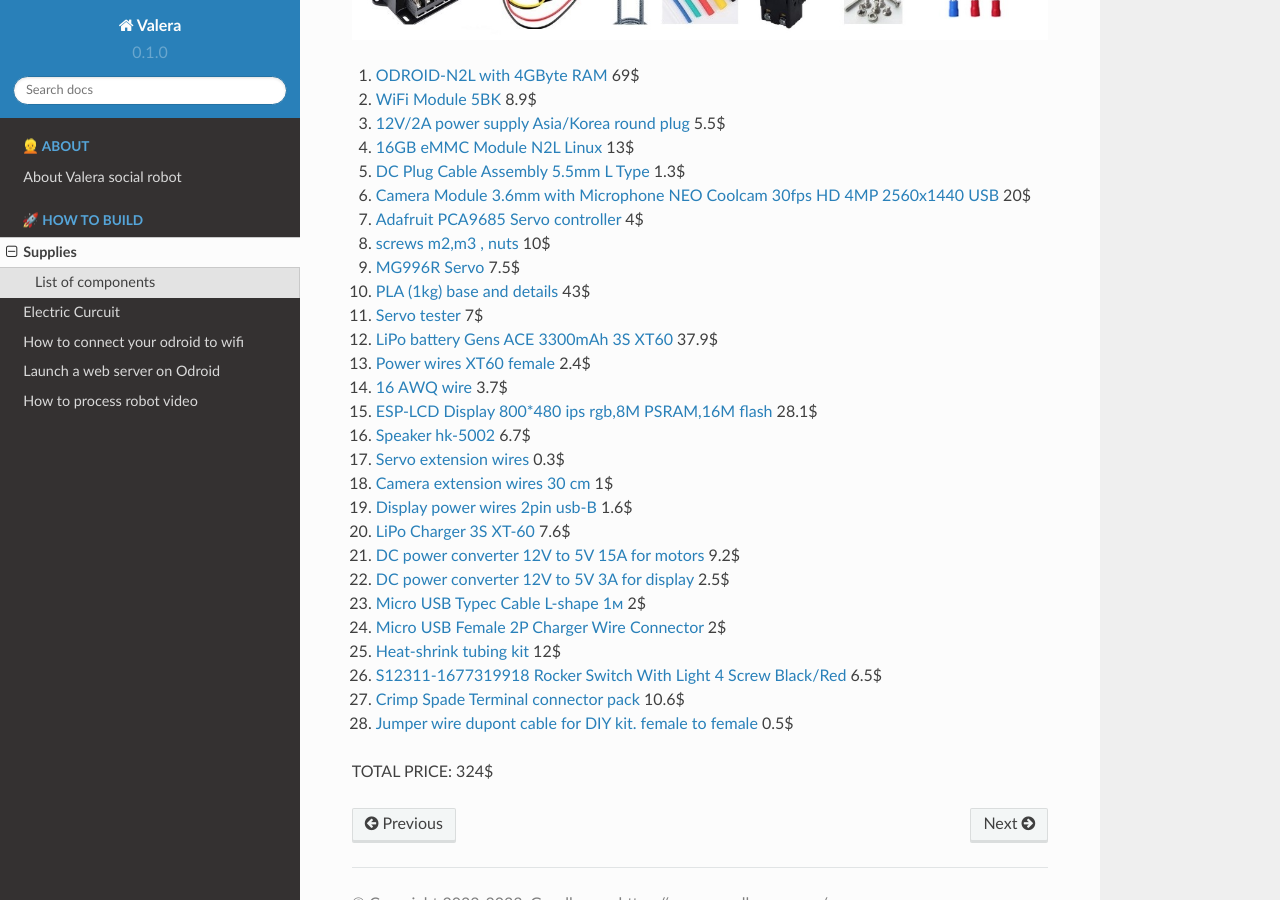
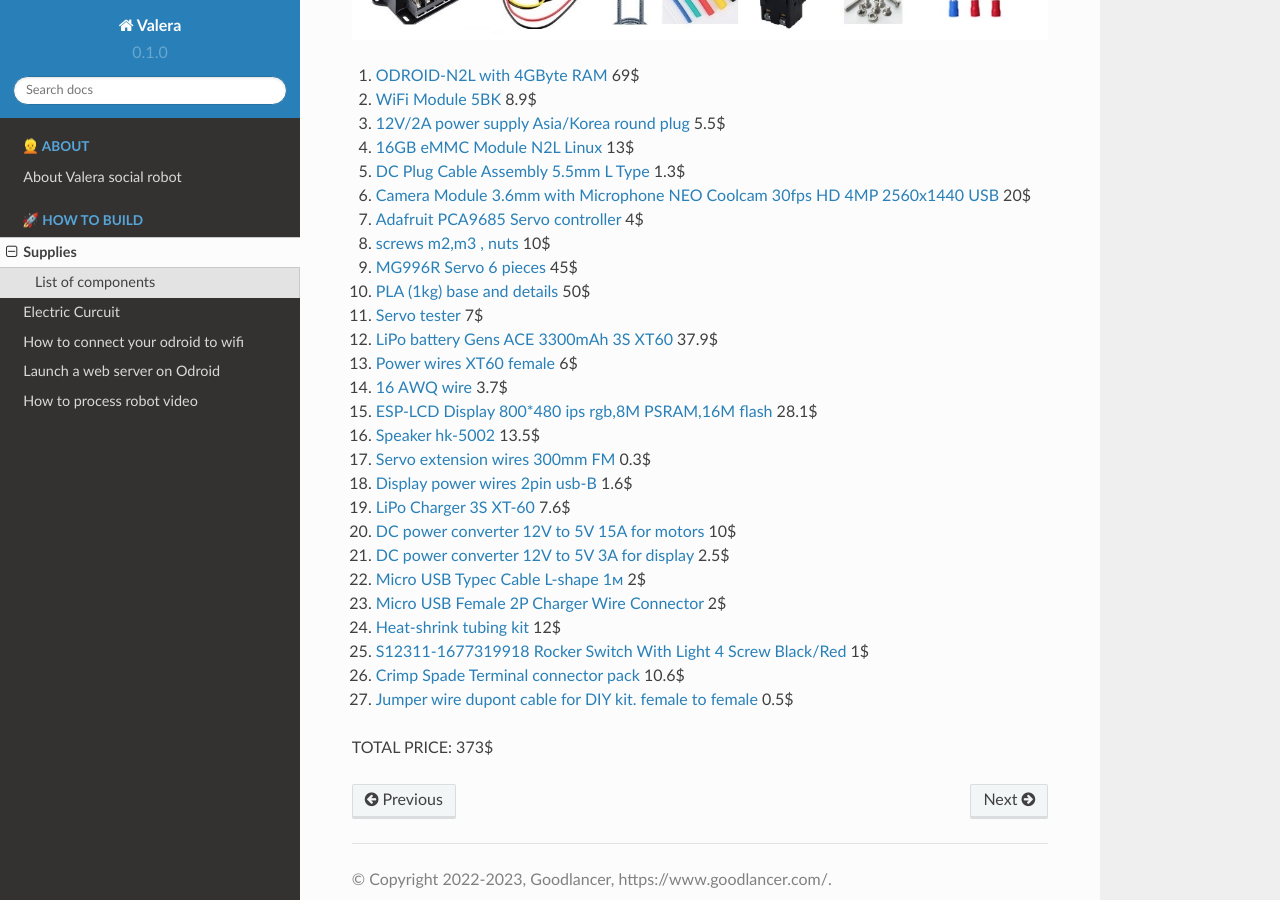
Before and after one commit to goodlancer-org/valera, a Sphinx documentation site: the page built from docs/supplies.rst, in a window 1280 px wide and 900 px high, scrolled down 861 px. Built offline with Sphinx 7.4.7 and the Read the Docs theme 2.0.0, drawn with Linux system fonts in a browser that asks for light colours.

Commit message:
docs: settings edit price

```diff
--- a/docs/supplies.rst
+++ b/docs/supplies.rst
@@ -22,25 +22,24 @@
 #. `Camera Module 3.6mm with Microphone NEO Coolcam 30fps HD 4MP 2560x1440 USB <https://a.aliexpress.com/_EGyLnnt>`_ 20$
 #. `Adafruit PCA9685 Servo controller <https://www.aliexpress.com/item/32466332558.html>`_ 4$
 #. `screws m2,m3 , nuts <https://www.aliexpress.com/item/32801531985.html>`_ 10$
-#. `MG996R Servo <https://www.aliexpress.com/item/4000417528570.html>`_ 7.5$
-#. `PLA (1kg) base and details <https://a.aliexpress.com/_mrTfJzM>`_ 43$
+#. `MG996R Servo 6 pieces <https://www.aliexpress.com/item/4000417528570.html>`_ 45$
+#. `PLA (1kg) base and details <https://a.aliexpress.com/_mrTfJzM>`_ 50$
 #. `Servo tester <https://a.aliexpress.com/_mLtn8Ea>`_ 7$
 #. `LiPo battery Gens ACE 3300mAh 3S XT60 <https://www.aliexpress.com/item/1005003720800196.html>`_ 37.9$
-#. `Power wires XT60 female <https://www.aliexpress.com/item/1005005297368178.html>`_ 2.4$
+#. `Power wires XT60 female <https://www.aliexpress.com/item/1005005297368178.html>`_ 6$
 #. `16 AWQ wire <https://www.aliexpress.com/item/1005001876813940.html>`_ 3.7$
 #. `ESP-LCD Display 800*480 ips rgb,8M PSRAM,16M flash <https://www.aliexpress.com/item/1005004788147691.html>`_ 28.1$
-#. `Speaker hk-5002 <https://a.aliexpress.com/_EwVoRaH>`_ 6.7$
-#. `Servo extension wires <https://www.aliexpress.com/item/4001293611208.html>`_ 0.3$
-#. `Camera extension wires 30 cm <https://www.aliexpress.com/item/1005001876824555.html>`_ 1$
+#. `Speaker hk-5002 <https://a.aliexpress.com/_EwVoRaH>`_ 13.5$
+#. `Servo extension wires 300mm FM <https://www.aliexpress.com/item/4001293611208.html>`_ 0.3$
 #. `Display power wires 2pin usb-B <https://www.aliexpress.com/item/1005005005072094.html>`_ 1.6$
 #. `LiPo Charger 3S XT-60 <https://www.aliexpress.com/item/1005003986195734.html>`_ 7.6$
-#. `DC power converter 12V to 5V 15A for motors <https://www.aliexpress.com/item/1005003324739838.html>`_ 9.2$
+#. `DC power converter 12V to 5V 15A for motors <https://www.aliexpress.com/item/1005003324739838.html>`_ 10$
 #. `DC power converter 12V to 5V 3A for display <https://www.aliexpress.com/item/33011470040.html>`_ 2.5$
 #. `Micro USB Typec Cable L-shape 1м <https://www.aliexpress.com/item/1005003132076690.html>`_ 2$
 #. `Micro USB Female 2P Charger Wire Connector <https://www.aliexpress.com/item/1005005904505797.html>`_ 2$
 #. `Heat-shrink tubing kit <https://a.aliexpress.com/_EvesYej>`_ 12$
-#. `S12311-1677319918 Rocker Switch With Light 4 Screw Black/Red <https://www.setel.com.tr/En//details/1006/1082/s12311-1677319918-4-vidali-genis-isikli-anahtar-siyahkirmizi-o-i>`_ 6.5$
+#. `S12311-1677319918 Rocker Switch With Light 4 Screw Black/Red <https://www.setel.com.tr/En//details/1006/1082/s12311-1677319918-4-vidali-genis-isikli-anahtar-siyahkirmizi-o-i>`_ 1$
 #. `Crimp Spade Terminal connector pack <https://www.aliexpress.com/item/1005003611683326.html>`_ 10.6$
 #. `Jumper wire dupont cable for DIY kit. female to female <https://www.aliexpress.com/item/4000203371860.html>`_ 0.5$
 
-TOTAL PRICE: 324$
+TOTAL PRICE: 373$
```
